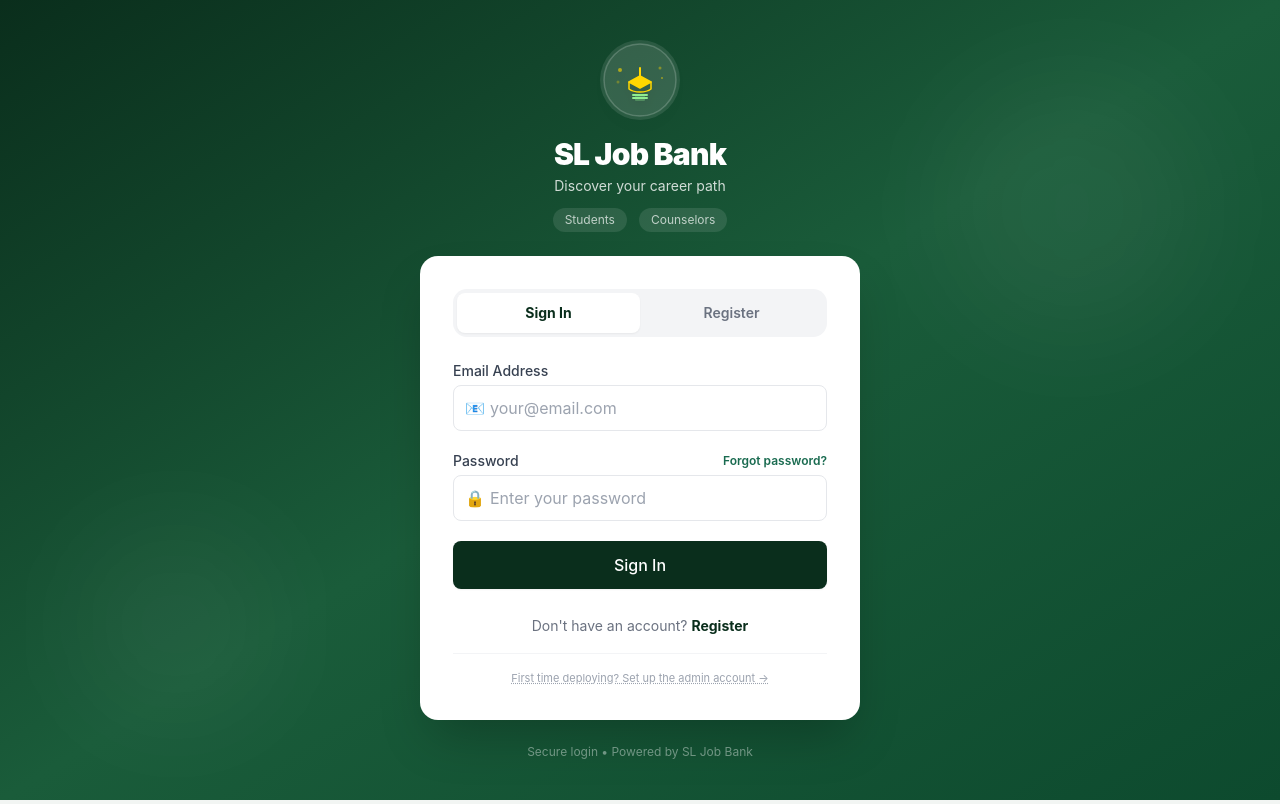
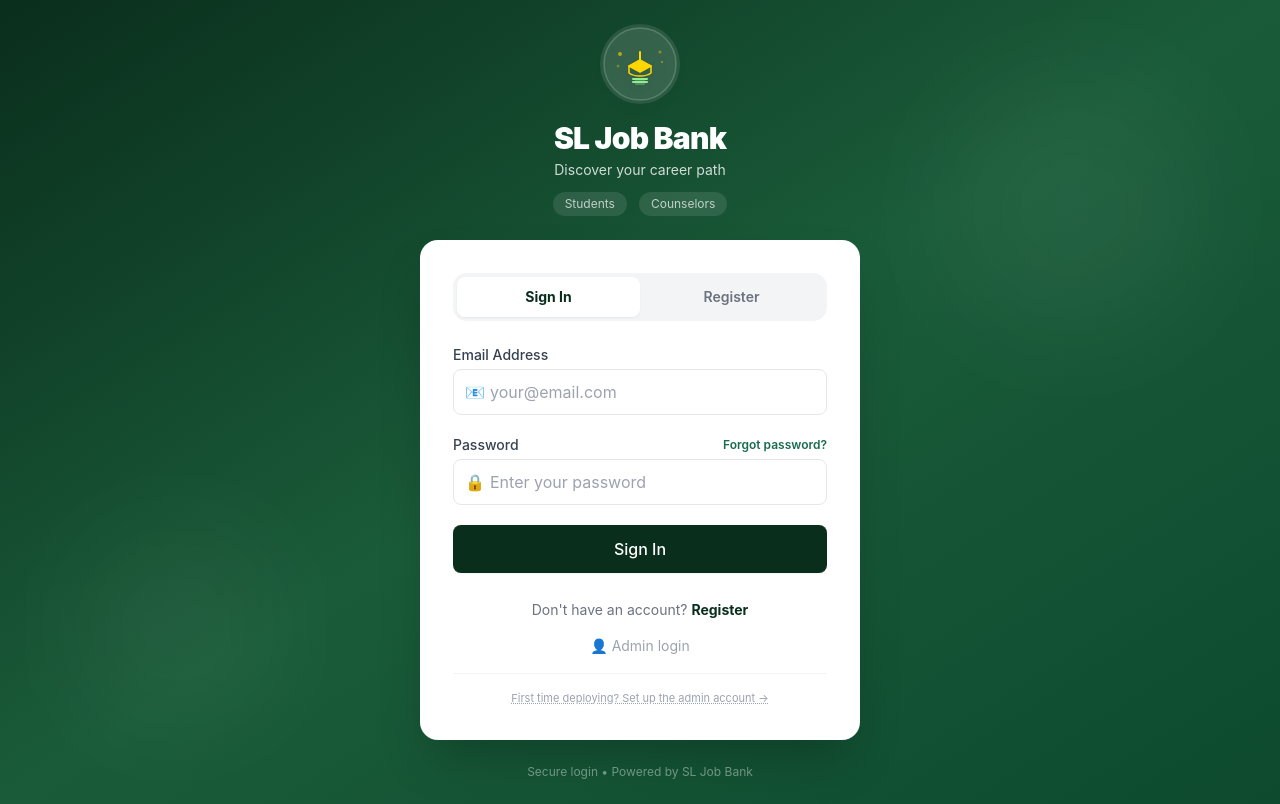
Before and after one commit to Wijayakumar-Darshan/JobHub, a React (Vite) app in the folder sljobbank/frontend/: page /login in a window 1280 px wide. Built offline with nearby package versions, Linux system fonts and the light colour scheme; no server answers.

Commit message:
Updated LoginPage.jsx file

```diff
--- a/sljobbank/frontend/src/pages/auth/LoginPage.jsx
+++ b/sljobbank/frontend/src/pages/auth/LoginPage.jsx
@@ -187,6 +187,16 @@ export default function LoginPage() {
             </Link>
           </div>
 
+          {/* --- Admin Login Link --- */}
+          <div className="mt-3 text-center">
+            <Link
+              to="/admin/login"
+              className="text-sm text-gray-400 hover:text-gray-600 transition-colors"
+            >
+              👤 Admin login
+            </Link>
+          </div>
+
           <p className="text-center text-[11px] text-gray-400 mt-4 border-t border-gray-100 pt-4">
             <Link to="/admin/setup" className="hover:text-gray-600 underline decoration-dotted">
               First time deploying? Set up the admin account →
```
